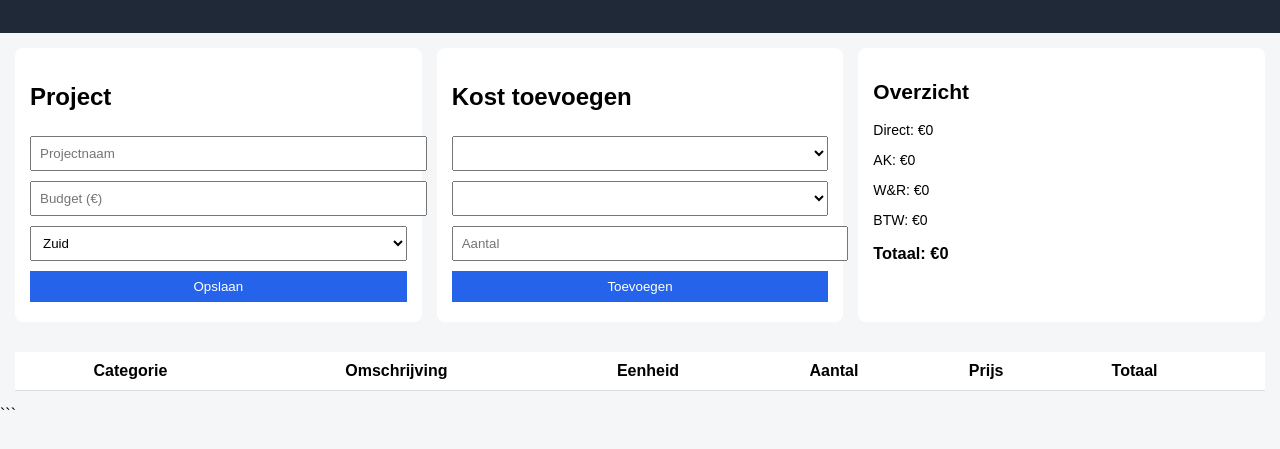
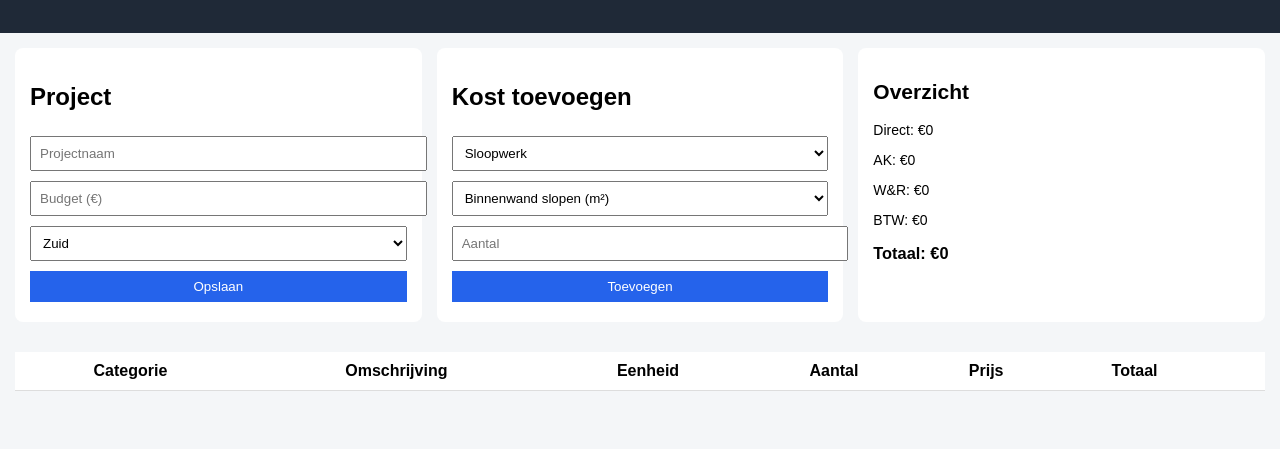
Before and after one commit to pietercleef-ux/Online-Bouwmanager, a website: page index.html in a window 1280 px wide. Shown: the part 121-570 px from the top of the page. Drawn offline with Linux system fonts and the light colour scheme.

Commit message:
Fix: script.js reference in index.html

````diff
--- a/index.html
+++ b/index.html
@@ -75,7 +75,6 @@ Online Bouwmanager 2026
     </table>
 </section>
 
-<script src="app.js"></script>
+<script src="script.js"></script>
 </body>
 </html>
-```
````
